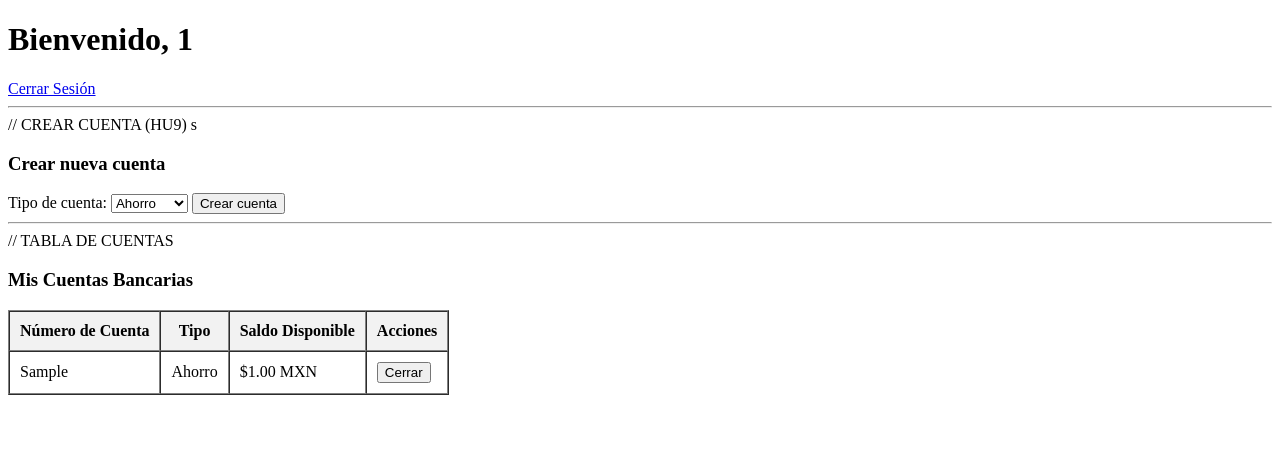
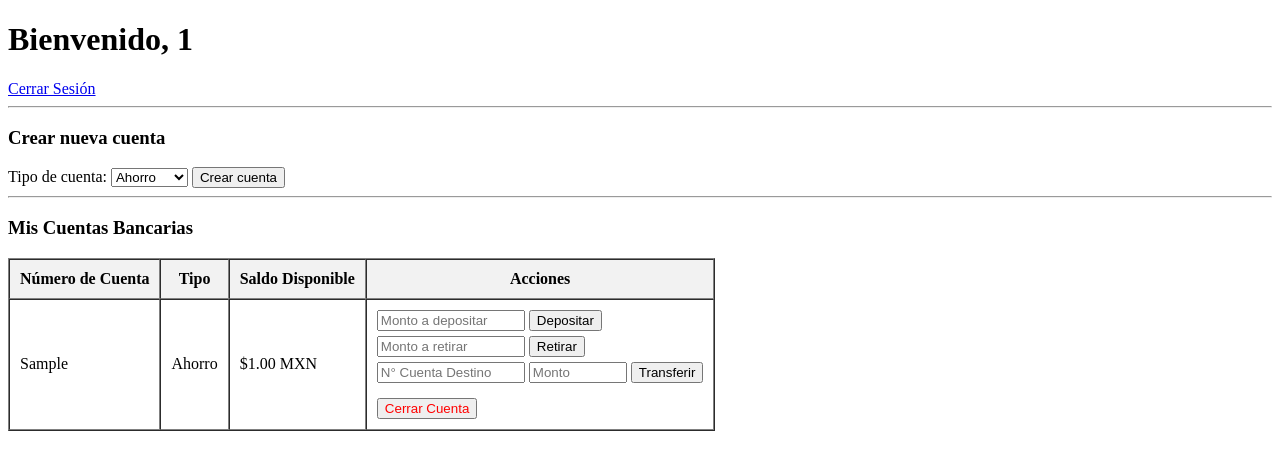
Before and after one commit to microcrafted/proyecto_banco, a PHP site: page /dashboard.php in a window 1280 px wide. Shown: the top 470 px of the page. Run offline with PHP 8.4, Linux system fonts and the light colour scheme; the visitor is signed in with stand-in values (Sample User, id 1); tables that the repository leaves empty hold one stand-in row (values such as "Sample post").

Commit message:
feat(Seguridad): Se implemento la pantalla de confirmación y resumen previo a la ejecución.

```diff
--- a/backend/views/dashboard.php
+++ b/backend/views/dashboard.php
@@ -34,7 +34,7 @@ $mis_cuentas = $cuentaObj->obtenerCuentas($_SESSION['id_usuario']);
 <?php if(isset($_GET['error'])): ?>
     <p style="color: red;"><?php echo htmlspecialchars($_GET['error']); ?></p>
 <?php endif; ?>
-// CREAR CUENTA (HU9) s
+
 <h3>Crear nueva cuenta</h3>
 <form method="POST" action="../controllers/UsuarioController.php?action=crearCuenta">
     <label>Tipo de cuenta:</label>
@@ -47,7 +47,7 @@ $mis_cuentas = $cuentaObj->obtenerCuentas($_SESSION['id_usuario']);
 
 <hr>
 
-// TABLA DE CUENTAS
+<!-- TABLA DE CUENTAS -->
 <h3>Mis Cuentas Bancarias</h3>
 <table border="1" cellpadding="10" cellspacing="0">
     <tr style="background-color: #f2f2f2;">
@@ -64,11 +64,33 @@ $mis_cuentas = $cuentaObj->obtenerCuentas($_SESSION['id_usuario']);
             <td><?php echo ucfirst(htmlspecialchars($cta['tipo'])); ?></td>
             <td>$<?php echo number_format($cta['saldo'], 2); ?> MXN</td>
 
-            <!-- 🔴 BOTÓN CERRAR CUENTA (HU10) -->
             <td>
-                <form method="POST" action="../controllers/UsuarioController.php?action=cerrarCuenta" style="display:inline;">
+                <!-- Formulario de Depósito (HU11) -->
+                <form method="POST" action="../controllers/UsuarioController.php?action=depositar" style="display:block; margin-bottom: 5px;" onsubmit="return confirm('HU15: ¿Confirmas el depósito en esta cuenta?');">
                     <input type="hidden" name="id_cuenta" value="<?php echo $cta['id_cuenta']; ?>">
-                    <button type="submit">Cerrar</button>
+                    <input type="number" name="monto" placeholder="Monto a depositar" step="0.01" min="0.01" required style="width: 140px;">
+                    <button type="submit">Depositar</button>
+                </form>
+
+                <!-- Formulario de Retiro (HU12) -->
+                <form method="POST" action="../controllers/UsuarioController.php?action=retirar" style="display:block; margin-bottom: 5px;" onsubmit="return confirm('HU15: ¿Confirmas el retiro de esta cuenta?');">
+                    <input type="hidden" name="id_cuenta" value="<?php echo $cta['id_cuenta']; ?>">
+                    <input type="number" name="monto" placeholder="Monto a retirar" step="0.01" min="0.01" required style="width: 140px;">
+                    <button type="submit">Retirar</button>
+                </form>
+
+                <!-- Formulario de Transferencia (HU13) -->
+                <form method="POST" action="../controllers/UsuarioController.php?action=transferir" style="display:block; margin-bottom: 5px;" onsubmit="return confirm('HU15: ¿Confirmas la transferencia a la cuenta destino?');">
+                    <input type="hidden" name="id_cuenta_origen" value="<?php echo $cta['id_cuenta']; ?>">
+                    <input type="text" name="num_cuenta_destino" placeholder="N° Cuenta Destino" required style="width: 140px;">
+                    <input type="number" name="monto" placeholder="Monto" step="0.01" min="0.01" required style="width: 90px;">
+                    <button type="submit">Transferir</button>
+                </form>
+
+                <!-- Botón Cerrar Cuenta (HU10) -->
+                <form method="POST" action="../controllers/UsuarioController.php?action=cerrarCuenta" style="display:block; margin-top: 15px;" onsubmit="return confirm('HU10/HU15: ¿Estás seguro de que deseas CERRAR esta cuenta definitivamente?');">
+                    <input type="hidden" name="id_cuenta" value="<?php echo $cta['id_cuenta']; ?>">
+                    <button type="submit" style="color: red;">Cerrar Cuenta</button>
                 </form>
             </td>
         </tr>
```
Also changed, not shown: 1 other file.
